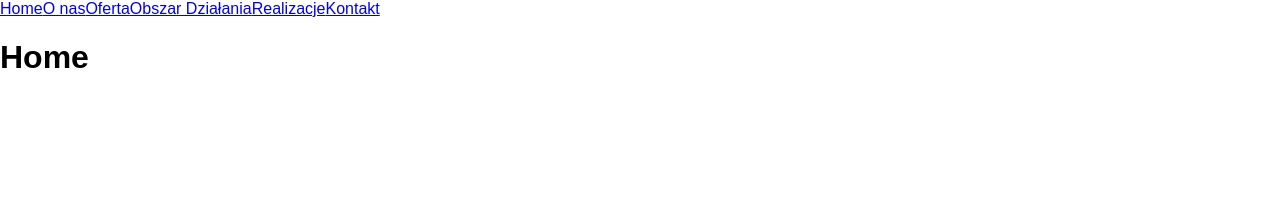
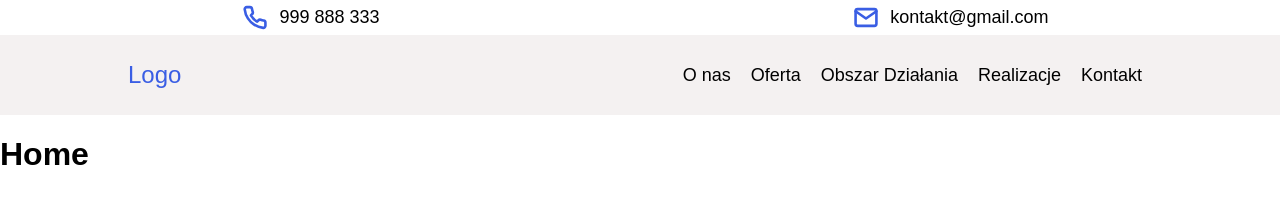
Before and after one commit to JayCodeGitHub/Fences-Website, a Gatsby site: page / in a window 1280 px wide. Built offline with nearby package versions, Linux system fonts and the light colour scheme; Gatsby itself is replaced by a stand-in of ours.

Commit message:
Styled Navigation for Desktop

```diff
--- a/gatsby-config.js
+++ b/gatsby-config.js
@@ -3,5 +3,14 @@ module.exports = {
     title: `Fences-Website`,
     siteUrl: `https://www.yourdomain.tld`
   },
-  plugins: ["gatsby-plugin-image", "gatsby-plugin-sharp", "gatsby-transformer-sharp"]
+  plugins: [
+  {
+    resolve: 'gatsby-plugin-react-svg',
+    options: {
+      rule: {
+        include: /assets\/icons/,
+      },
+    },
+  },
+  "gatsby-plugin-image", "gatsby-plugin-sharp", "gatsby-transformer-sharp"]
 };
--- a/package.json
+++ b/package.json
@@ -17,6 +17,7 @@
   "dependencies": {
     "gatsby": "^4.24.6",
     "gatsby-plugin-image": "^2.24.0",
+    "gatsby-plugin-react-svg": "^3.1.0",
     "gatsby-plugin-sharp": "^4.24.0",
     "gatsby-source-datocms": "^4.0.4",
     "gatsby-transformer-sharp": "^4.24.0",
--- a/src/assets/styles/Theme.js
+++ b/src/assets/styles/Theme.js
@@ -1,10 +1,10 @@
 export const theme = {
-    primary: '#2233FF',
-    secondary: '#DE4D86',
-    tertiary: '#23232D',
+    primary: '#3A5EE4',
+    secondary: '#222222',
     black: '#000000',
     white: '#FFFFFF',
-    grey: '#C4C4C4',
+    grey: '#D9D9D9',
+    lightGrey: '#F4F1F1',
     font: {
       size: {
         xxxs: '.9rem',
--- a/src/components/Navigation/Navigation.jsx
+++ b/src/components/Navigation/Navigation.jsx
@@ -1,16 +1,62 @@
 import React from 'react';
 import { Link } from 'gatsby';
+import {
+  OuterWrapper,
+  ContactItemsWrapper,
+  Wrapper,
+  LogoWrapper,
+  StyledNavigation,
+  NavigationItem,
+} from './Navigation.styles';
+import PhoneIcon from '../../assets/icons/PhoneIcon.svg';
+import MailIcon from '../../assets/icons/MailIcon.svg';
 
 function Navigation() {
   return (
-    <div>
-      <Link to="/">Home</Link>
-      <Link to="/O-Nas/">O nas</Link>
-      <Link to="/Oferta/">Oferta</Link>
-      <Link to="/Obszar-Dzialania">Obszar Działania</Link>
-      <Link to="/Realizacje">Realizacje</Link>
-      <Link to="/Kontakt">Kontakt</Link>
-    </div>
+    <OuterWrapper>
+      <ContactItemsWrapper>
+        <span>
+          <PhoneIcon />
+          <p>999 888 333</p>
+        </span>
+        <span>
+          <MailIcon />
+          <p>kontakt@gmail.com</p>
+        </span>
+      </ContactItemsWrapper>
+      <Wrapper>
+        <LogoWrapper>
+          <Link to="/">Logo</Link>
+        </LogoWrapper>
+        <StyledNavigation>
+          <NavigationItem>
+            <Link to="/O-Nas/" activeClassName="active">
+              O nas
+            </Link>
+          </NavigationItem>
+          <NavigationItem>
+            <Link to="/Oferta/" activeClassName="active">
+              Oferta
+            </Link>
+          </NavigationItem>
+          <NavigationItem>
+            <Link to="/Obszar-Dzialania" activeClassName="active">
+              Obszar Działania
+            </Link>
+          </NavigationItem>
+          <NavigationItem>
+            <Link to="/Realizacje" activeClassName="active">
+              Realizacje
+            </Link>
+          </NavigationItem>
+          <NavigationItem>
+            <Link to="/Kontakt" activeClassName="active">
+              Kontakt
+            </Link>
+          </NavigationItem>
+        </StyledNavigation>
+      </Wrapper>
+    </OuterWrapper>
   );
 }
 
--- /dev/null
+++ b/src/components/Navigation/Navigation.styles.js
@@ -0,0 +1,81 @@
+import styled from "styled-components";
+
+export const OuterWrapper = styled.nav`
+    width: 100%;
+    background-color: blue;
+    padding: 0 5vw;
+    display: flex;
+    justify-content: center;
+    align-items: center;
+    flex-direction: column;
+    background-color: ${({ theme }) => theme.lightGrey};
+    ${({ theme }) => theme.mq.desktop} {
+        padding: 0;
+    }
+`
+
+export const ContactItemsWrapper = styled.div`
+    display: none;
+    ${({ theme }) => theme.mq.desktop} {
+        width: 100%;
+        display: flex;
+        align-items: center;
+        justify-content: space-around;
+        background-color: white;
+        padding: 0.5rem 0;
+        font-size: ${({ theme }) => theme.font.size.xs};
+        p {
+            margin: 0;
+            color: black;
+        }
+        span {
+            display: flex;
+            align-items: center;
+            justify-content: center;
+        svg {
+            height: 25px;
+        }
+    }
+    }
+`
+
+export const Wrapper = styled.div`
+    width: 100%;
+    height: 8rem;
+    display: flex;
+    justify-content: space-between;
+    align-items: center;
+    ${({ theme }) => theme.mq.desktop} {
+        padding: 0vw 10vw;
+    }
+`
+export const LogoWrapper = styled.span`
+    font-size: ${({ theme }) => theme.font.size.s};
+    a {
+        color: ${({ theme }) => theme.primary};
+        text-decoration: none;
+    }
+`
+
+export const StyledNavigation = styled.ul`
+    display: flex;
+    justify-content: center;
+    align-items: center;
+    list-style: none;
+`
+
+export const NavigationItem = styled.li`
+    padding: 1rem;
+    font-size: ${({ theme }) => theme.font.size.xs};
+    a {
+        transition: color 0.2s ease-in-out;
+        color: black;
+        text-decoration: none;
+        &.active {
+            color: ${({ theme }) => theme.primary};
+        }
+        &:hover {
+            color: ${({ theme }) => theme.primary};
+    }
+    }
+`
```
Also changed, not shown: src/assets/icons/MailIcon.svg (added), src/assets/icons/PhoneIcon.svg (added), 1 other file.
